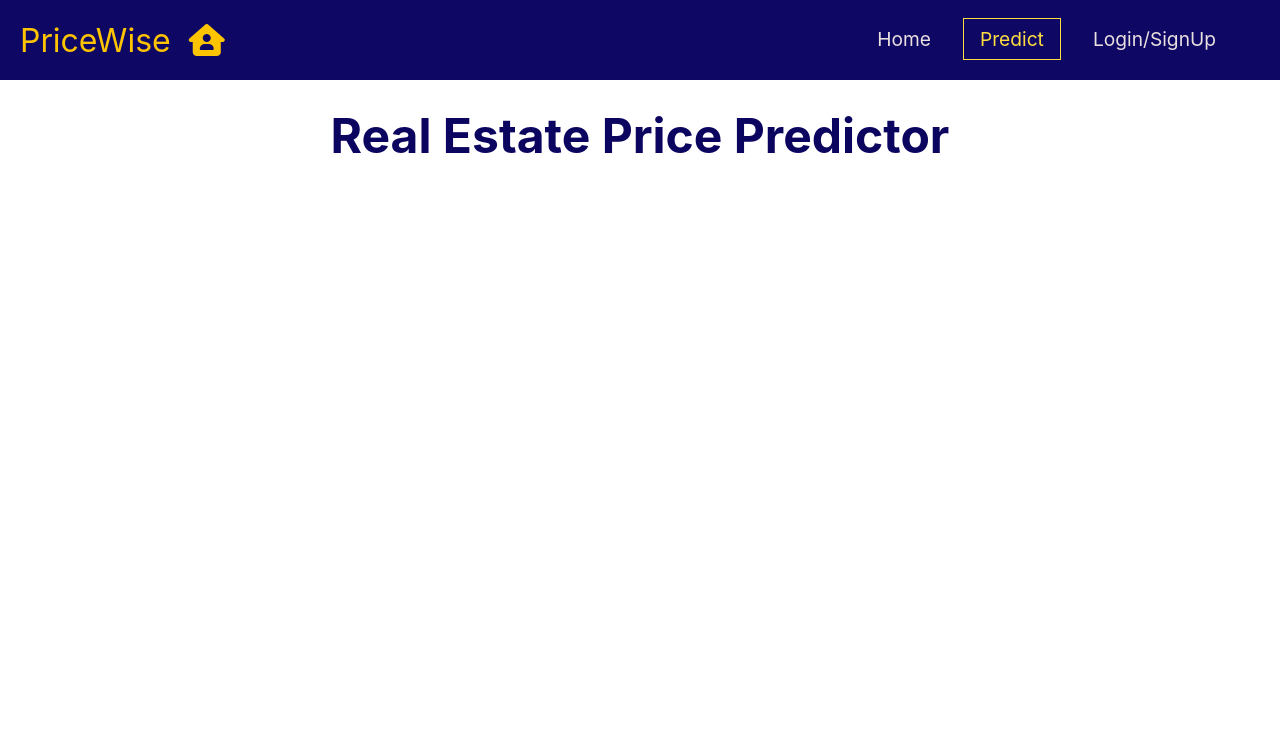
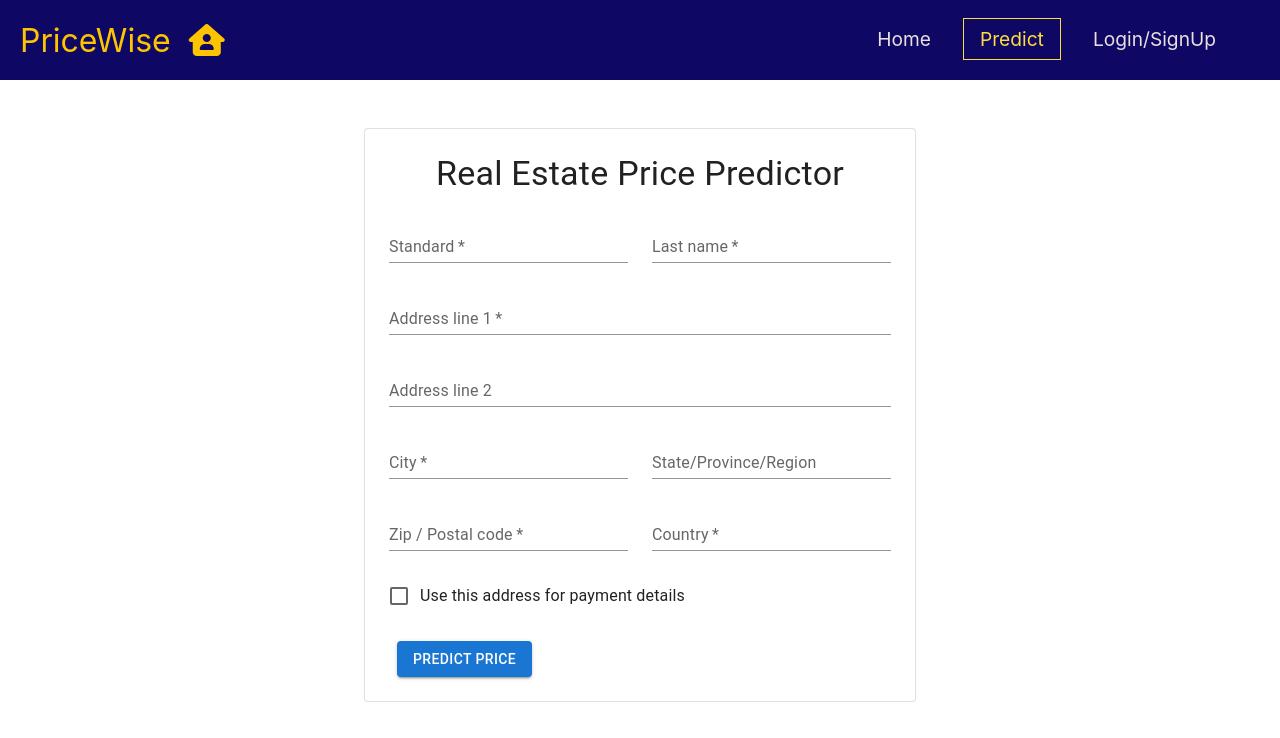
Before and after one commit to 6thSemMinorProject-ModelForRealEstate/Frontend, a React (Create React App) app: page /Predict in a window 1280 px wide. Shown: the top 738 px of the page. Built offline with nearby package versions, Linux system fonts and the light colour scheme.

Commit message:
Prediction Page Initialized

```diff
--- a/package.json
+++ b/package.json
@@ -3,6 +3,9 @@
   "version": "0.1.0",
   "private": true,
   "dependencies": {
+    "@emotion/react": "^11.10.6",
+    "@emotion/styled": "^11.10.6",
+    "@mui/material": "^5.11.15",
     "@testing-library/jest-dom": "^5.11.6",
     "@testing-library/react": "^14.0.0",
     "@testing-library/user-event": "^14.4.3",
--- a/src/components/Home.js
+++ b/src/components/Home.js
@@ -5,7 +5,7 @@ import "./css/home.css";
 export const Home = () => {
   return (
     <div className="homeContainer">
-      <h6 className="homePageHeading">Real Estate Price Predictor</h6>
+      <h6 className="homePageHeading"></h6>
       <h6 className="Predictprice">Show Available Houses</h6>
       <div className="imgContainer" >
         <img id="homePageImage" src={pic} alt="house" />
--- a/src/components/Login.js
+++ b/src/components/Login.js
@@ -19,10 +19,10 @@ export const Login = () => {
         <div className="login-box">
           <h2>Login</h2>
           <form>
-            <label htmlFor="login-username">Username:</label>
+            <label className="margin-top" htmlFor="login-username">Username:</label>
             <input type="text" id="login-username" name="login-username" required />
 
-            <label htmlFor="login-password">Password:</label>
+            <label className="margin-top" htmlFor="login-password">Password:</label>
             <input type="password" id="login-password" name="login-password" required />
 
             <button type="submit">Login</button>
@@ -37,13 +37,13 @@ export const Login = () => {
         <div className="signup-box">
           <h2>Sign Up</h2>
           <form>
-            <label htmlFor="signup-name">Name:</label>
+            <label className="margin-top" htmlFor="signup-name">Name:</label>
             <input type="text" id="signup-name" name="signup-name" required />
 
-            <label htmlFor="signup-email">Email:</label>
+            <label className="margin-top" htmlFor="signup-email">Email:</label>
             <input type="email" id="signup-email" name="signup-email" required />
 
-            <label htmlFor="signup-password">Password:</label>
+            <label className="margin-top" htmlFor="signup-password">Password:</label>
             <input type="password" id="signup-password" name="signup-password" required />
 
             <button type="submit">Sign Up</button>
--- a/src/components/Predict.js
+++ b/src/components/Predict.js
@@ -1,10 +1,29 @@
 import React from "react";
-import "./css/Predict.css"
+import { PredictionForm } from "./PredictionForm";
+import Container from '@mui/material/Container';
+import Paper from '@mui/material/Paper';
+import Button from '@mui/material/Button';
+import Typography from '@mui/material/Typography';
 
 export const Predict = () => {
-  return (
-    <div className="PredictContainer">
-      <h6 className="Predict">Real Estate Price Predictor</h6>
-      </div>
-  );
+    return(
+      <Container component="main" maxWidth="sm" sx={{ mb: 4 }}>
+        <Paper variant="outlined" sx={{ my: { xs: 3, md: 6 }, p: { xs: 2, md: 3 } ,}}>
+          <Typography component="h1" variant="h4" align="center" sx={{ "marginBottom":"20px"}}>
+              <span className="predictiHeading">Real Estate Price Predictor</span>
+          </Typography>
+          <React.Fragment>
+              <PredictionForm />
+
+              <Button
+                  variant="contained"
+                  sx={{ mt: 3, ml: 1 }}
+                >
+                  {"Predict Price"}
+                </Button>
+            </React.Fragment>
+          </Paper>
+
+          </Container>
+    )
 };
--- /dev/null
+++ b/src/components/PredictionForm.js
@@ -0,0 +1,127 @@
+import React from "react";
+import "./css/Predict.css"
+import { useState } from "react";
+import Grid from '@mui/material/Grid';
+import Typography from '@mui/material/Typography';
+import TextField from '@mui/material/TextField';
+import FormControlLabel from '@mui/material/FormControlLabel';
+import Checkbox from '@mui/material/Checkbox';
+
+export const PredictionForm = () => {
+
+
+
+const [area, setArea] = useState("");
+  const [noOfBedrooms, setNoOfBedrooms] = useState("");
+  const [gymnasium, setGymnasium] = useState("");
+  const [swimmingPool, setSwimmingPool] = useState("");
+  const [landscapeGardens, setLandscapeGardens] = useState("");
+  const [indoorGames, setIndoorGames] = useState("");
+  const [sportsFacility, setSportsFacility] = useState("");
+  const [atm, setAtm] = useState("");
+  const [clubhouse, setClubhouse] = useState("");
+  const [security, setSecurity] = useState("");
+  const [powerbackup, setPowerbackup] = useState("");
+  const [carParking, setCarParking] = useState("");
+  const [liftAvailable, setLiftAvailable] = useState("");
+  const [furnishing, setFurnishing] = useState("");
+  return (
+    <React.Fragment>
+
+      <Grid container spacing={3}>
+        <Grid item xs={12} sm={6}>
+          <TextField
+            required
+
+            name="firstName"
+
+            fullWidth
+            autoComplete="given-name"
+            id="standard-basic" label="Standard" variant="standard"
+          />
+        </Grid>
+        <Grid item xs={12} sm={6}>
+          <TextField
+            required
+            id="lastName"
+            name="lastName"
+            label="Last name"
+            fullWidth
+            autoComplete="family-name"
+            variant="standard"
+          />
+        </Grid>
+        <Grid item xs={12}>
+          <TextField
+            required
+            id="address1"
+            name="address1"
+            label="Address line 1"
+            fullWidth
+            autoComplete="shipping address-line1"
+            variant="standard"
+          />
+        </Grid>
+        <Grid item xs={12}>
+          <TextField
+            id="address2"
+            name="address2"
+            label="Address line 2"
+            fullWidth
+            autoComplete="shipping address-line2"
+            variant="standard"
+          />
+        </Grid>
+        <Grid item xs={12} sm={6}>
+          <TextField
+            required
+            id="city"
+            name="city"
+            label="City"
+            fullWidth
+            autoComplete="shipping address-level2"
+            variant="standard"
+          />
+        </Grid>
+        <Grid item xs={12} sm={6}>
+          <TextField
+            id="state"
+            name="state"
+            label="State/Province/Region"
+            fullWidth
+            variant="standard"
+          />
+        </Grid>
+        <Grid item xs={12} sm={6}>
+          <TextField
+            required
+            id="zip"
+            name="zip"
+            label="Zip / Postal code"
+            fullWidth
+            autoComplete="shipping postal-code"
+            variant="standard"
+          />
+        </Grid>
+        <Grid item xs={12} sm={6}>
+          <TextField
+            required
+            id="country"
+            name="country"
+            label="Country"
+            fullWidth
+            autoComplete="shipping country"
+            variant="standard"
+          />
+        </Grid>
+        <Grid item xs={12}>
+          <FormControlLabel
+            control={<Checkbox color="secondary" name="saveAddress" value="yes" />}
+            label="Use this address for payment details"
+          />
+        </Grid>
+      </Grid>
+    </React.Fragment>
+  );
+
+};
--- a/src/components/css/login.css
+++ b/src/components/css/login.css
@@ -45,13 +45,15 @@
     flex-direction: column;
   }
 
-  label {
+  .margin-top {
     margin-top: 10px;
   }
 
-  input[type="text"],
-  input[type="email"],
-  input[type="password"] {
+  #login-username,
+  #login-password,
+  #signup-email,
+  #signup-password,
+  #signup-name {
     border: none;
     background-color: #c9b8b881;
     padding: 10px;
```
Also changed, not shown: src/components/css/Predict.css (line endings or trailing spaces), 1 other file (tests, documents, lock files or other folders).
